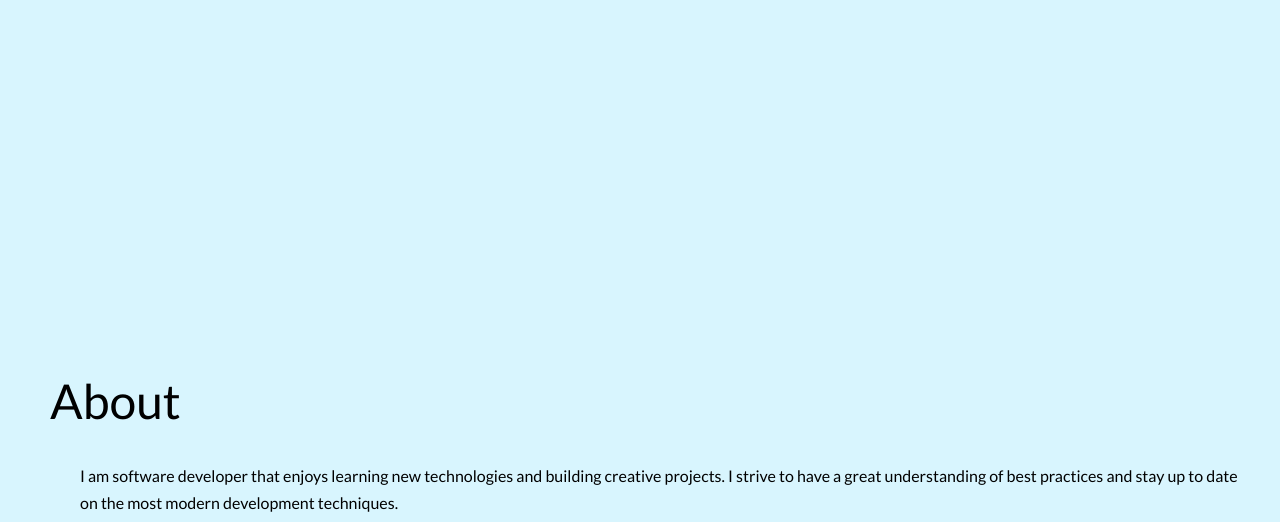
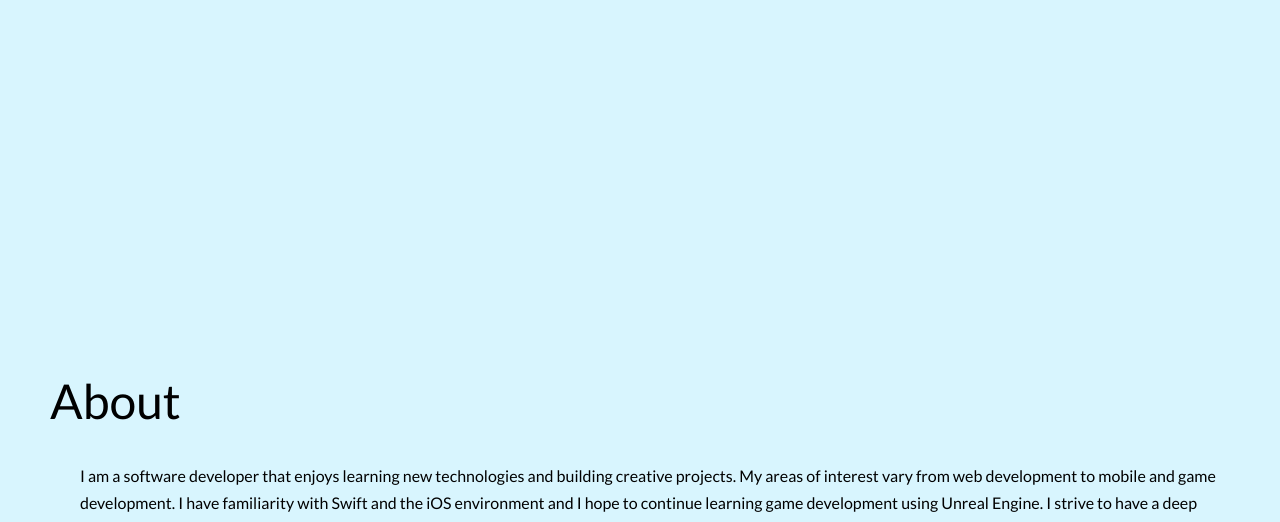
Before and after one commit to a6rivas8/a6rivas8.github.io, a website: page index.html in a window 1280 px wide. Shown: the part 430-952 px from the top of the page. Drawn offline with Linux system fonts and the light colour scheme; a script that the page names is missing.

Commit message:
about desc update

```diff
--- a/index.html
+++ b/index.html
@@ -22,7 +22,7 @@
             <section class="about">
                 <h1 class="heading-section">About</h1>
 
-                <p class="about__description">I am software developer that enjoys learning new technologies and building creative projects. I strive to have a great understanding of best practices and stay up to date on the most modern development techniques.</p>
+                <p class="about__description">I am a software developer that enjoys learning new technologies and building creative projects. My areas of interest vary from web development to mobile and game development. I have familiarity with Swift and the iOS environment and I hope to continue learning game development using Unreal Engine. I strive to have a deep understanding of best practices and stay up to date on the most modern development techniques.</p>
             </section>
 
             <section class="experience">
```
